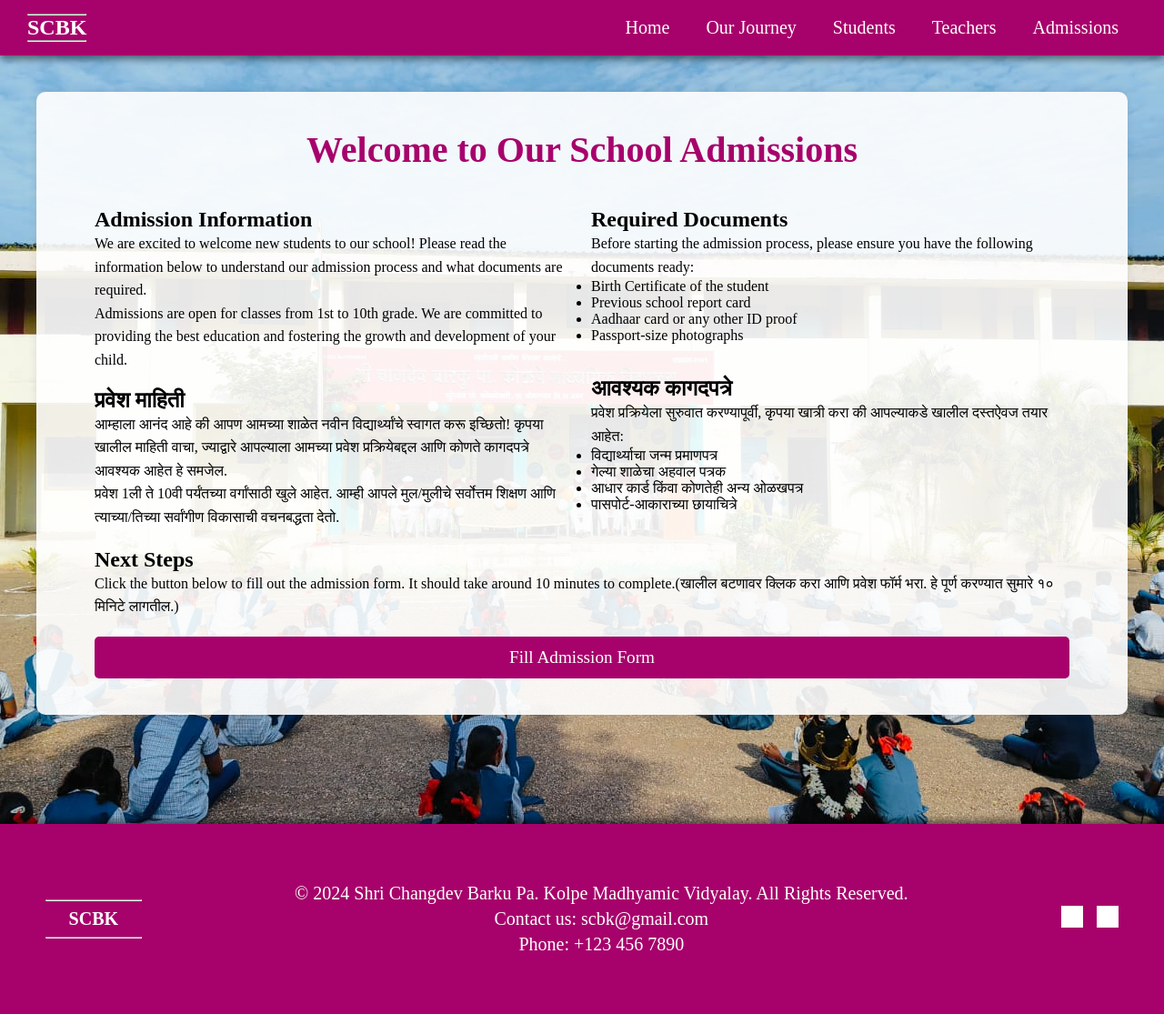
After one commit to PayalB24/SCBK, a PHP site: page /admissions.html in a window 1280 px wide. The commit adds this page. Shown: the whole page at 91% size. Run offline with PHP 8.4, Linux system fonts and the light colour scheme; grey boxes are pictures that could not be loaded.

Commit message:
given logic for admissions

```diff
--- /dev/null
+++ b/admissions.html
@@ -0,0 +1,252 @@
+<!DOCTYPE html>
+<html lang="en">
+
+<head>
+    <meta charset="UTF-8">
+    <meta name="viewport" content="width=device-width, initial-scale=1.0">
+    <title>School Admission</title>
+    <link rel="stylesheet" href="styles.css">
+    <style>
+        body {
+            background-image: url(/Images/students.jpg);
+            background-color: #f4f4f4;
+            margin: 0;
+            padding: 0;
+            box-sizing: border-box;
+        }
+
+        main {
+            display: flex;
+            justify-content: center;
+            padding: 0 2vw;
+        }
+
+        .container {
+            width: 100%;
+            max-width: 1200px;
+            margin: 5vh auto;
+            padding: 5vh 5vw;
+            background-color: #fff;
+            background-color: rgba(255, 255, 255, 0.9);
+            border-radius: 10px;
+            box-shadow: 0 0 10px rgba(0, 0, 0, 0.1);
+        }
+
+        h1 {
+            color: #A7016B;
+            text-align: center;
+            font-size: 2.5rem;
+            margin-bottom: 5vh;
+        }
+
+        .info-section p {
+            font-size: 1rem;
+            line-height: 1.6;
+            color: black;
+        }
+
+        .info-section {
+            margin-bottom: 20px;
+        }
+
+        .btn1,
+        .btn2 {
+            display: block;
+            width: 100%;
+            padding: 12px;
+            background-color: #A7016B;
+            color: white;
+            text-align: center;
+            border: none;
+            border-radius: 5px;
+            font-size: 1.2rem;
+            cursor: pointer;
+            text-decoration: none;
+        }
+
+        .btn1:hover,
+        .btn2:hover {
+            background-color: #c70a82;
+        }
+
+        .info-row {
+            display: flex;
+            flex-wrap: wrap;
+            gap: 20px;
+        }
+
+        .info-column {
+            flex: 1;
+            min-width: 280px;
+        }
+
+        @media (max-width: 1024px) {
+            .container {
+                padding: 5vh 4vw;
+            }
+
+            h1 {
+                font-size: 2rem;
+            }
+
+            .btn1,
+            .btn2 {
+                font-size: 1rem;
+                padding: 10px;
+            }
+        }
+
+        @media (max-width: 768px) {
+            .container {
+                margin: 5vh 3vw;
+                padding: 4vh 3vw;
+            }
+
+            h1 {
+                font-size: 1.8rem;
+                margin-bottom: 4vh;
+            }
+
+            .btn1,
+            .btn2 {
+                font-size: 16px;
+                padding: 8px;
+            }
+
+            .info-row {
+                flex-direction: column;
+            }
+        }
+
+        @media (max-width: 480px) {
+            h1 {
+                font-size: 1.6rem;
+                margin-bottom: 3vh;
+            }
+
+            .info-section p {
+                font-size: 0.9rem;
+            }
+
+            .btn1,
+            .btn2 {
+                font-size: 14px;
+                padding: 8px;
+            }
+        }
+    </style>
+</head>
+
+<body>
+    <header>
+        <nav class="custom-navbar">
+            <div class="custom-logo">
+                <hr>
+                <h1>SCBK</h1>
+                <hr>
+            </div>
+            <ul class="custom-nav-li" id="navLinks">
+                <li><a href="#section1">Home</a></li>
+                <li class="dropdown">
+                    <a href="about.html" class="dropbtn" onclick="toggleDropdown(event); applyMargin();">Our Journey</a>
+                    <ul class="dropdown-content" id="dropdownMenu">
+                      <li><a href="about.html#section1">Our History</a></li>
+                      <li><a href="/about.html#section2">Achievements</a></li>
+                      <li><a href="/about.html#section3">Vision & Mission</a></li>
+                      <li><a href="/about.html#section4">Managing Trustee</a></li>
+                      <li><a href="/about.html#section5">Principal's Message</a></li>
+                      <li><a href="/about.html#section6">Calender</a></li>
+                      </ul>
+                  </li>
+                <li><a href="studentteacher.html">Students</a></li>
+                <li><a href="studentteacher.html">Teachers</a></li>
+                <li><a href="admissions.html">Admissions</a></li>
+            </ul>
+            <div class="custom-burger" id="custom" onclick="toggleNav()">
+                <div class="line1"></div>
+                <div class="line2"></div>
+                <div class="line3"></div>
+            </div>
+        </nav>
+    </header>
+
+    <main>
+        <div class="container">
+            <h1>Welcome to Our School Admissions</h1>
+
+            <div class="info-row">
+                <div class="info-column">
+                    <div class="info-section">
+                        <h2>Admission Information</h2>
+                        <p>We are excited to welcome new students to our school! Please read the information below to
+                            understand our admission process and what documents are required.</p>
+                        <p>Admissions are open for classes from 1st to 10th grade. We are committed to providing the
+                            best education and fostering the growth and development of your child.</p>
+                        <br>
+                        <h2>प्रवेश माहिती</h2>
+                        <p>आम्हाला आनंद आहे की आपण आमच्या शाळेत नवीन विद्यार्थ्यांचे स्वागत करू इच्छितो! कृपया खालील
+                            माहिती वाचा, ज्याद्वारे आपल्याला आमच्या प्रवेश प्रक्रियेबद्दल आणि कोणते कागदपत्रे आवश्यक आहेत
+                            हे समजेल.</p>
+                        <p>प्रवेश 1ली ते 10वी पर्यंतच्या वर्गांसाठी खुले आहेत. आम्ही आपले मुल/मुलीचे सर्वोत्तम शिक्षण
+                            आणि त्याच्या/तिच्या सर्वांगीण विकासाची वचनबद्धता देतो.</p>
+
+                    </div>
+                </div>
+                <div class="info-column">
+                    <div class="info-section">
+                        <h2>Required Documents</h2>
+                        <p>Before starting the admission process, please ensure you have the following documents ready:
+                        </p>
+                        <ul>
+                            <li>Birth Certificate of the student</li>
+                            <li>Previous school report card</li>
+                            <li>Aadhaar card or any other ID proof</li>
+                            <li>Passport-size photographs</li>
+                        </ul>
+                        <br>
+                        <br>
+                        <h2>आवश्यक कागदपत्रे</h2>
+                        <p>प्रवेश प्रक्रियेला सुरुवात करण्यापूर्वी, कृपया खात्री करा की आपल्याकडे खालील दस्तऐवज तयार
+                            आहेत:</p>
+                        <ul>
+                            <li>विद्यार्थ्याचा जन्म प्रमाणपत्र</li>
+                            <li>गेल्या शाळेचा अहवाल पत्रक</li>
+                            <li>आधार कार्ड किंवा कोणतेही अन्य ओळखपत्र</li>
+                            <li>पासपोर्ट-आकाराच्या छायाचित्रे</li>
+                        </ul>
+
+                    </div>
+                </div>
+            </div>
+
+            <div class="info-section">
+                <h2>Next Steps</h2>
+                <p>Click the button below to fill out the admission form. It should take around 10 minutes to complete.(खालील बटणावर क्लिक करा आणि प्रवेश फॉर्म भरा. हे पूर्ण करण्यात सुमारे १० मिनिटे लागतील.)</p>
+            </div>
+
+            <a href="admission-form.html" class="btn1">Fill Admission Form</a>
+        </div>
+    </main>
+
+    <footer id="footer">
+        <div class="footer-container">
+            <div class="footer-logo">
+                <hr>
+                <h1>SCBK</h1>
+                <hr>
+            </div>
+            <div class="footer-info">
+                <p>&copy; 2024 Shri Changdev Barku Pa. Kolpe Madhyamic Vidyalay. All Rights Reserved.</p>
+                <p>Contact us: <a href="mailto:info@yourschool.com">scbk@gmail.com</a></p>
+                <p>Phone: +123 456 7890</p>
+            </div>
+            <div class="footer-social">
+                <a href="#"><img src="/Images/facebook-icon.png" alt="Facebook"></a>
+                <a href="#"><img src="/Images/instagram-icon.png" alt="Instagram"></a>
+            </div>
+        </div>
+    </footer>
+    <script src="app.js"></script>
+</body>
+
+</html>
--- a/styles.css
+++ b/styles.css
@@ -17,7 +17,6 @@ body {
 header {
     width: 100%;
 }
-/* Dropdown styles */
 .dropdown {
     position: relative;
     display: inline-block;
@@ -27,7 +26,7 @@ header {
     display: none;
     position: absolute;
     background-color: #A7016B;
-    min-width: 200px;
+    min-width: 230px;
     box-shadow: 0px 8px 16px rgba(0,0,0,0.2);
     z-index: 1;
 }
@@ -42,10 +41,6 @@ header {
     padding: 12px 7px;
     text-decoration: none;
     display: block;
-}
-
-.dropdown-content a:hover {
-    background-color: #C25590;
 }
 
 .dropdown.active .dropdown-content {
@@ -80,9 +75,12 @@ header {
 .custom-nav-li li a {
     color: white;
     text-decoration: none;
-    font-size: 18px;
+    font-size: 20px;
 }
 
+.custom-nav-li a:hover{
+    font-size: 21px;
+}
 .custom-burger {
     display: none;
     cursor: pointer;
@@ -100,8 +98,8 @@ header {
  #footer {
     background-color: #A7016B;
     color: white;
-    margin-top: 8vh;
-    padding: 20px 0;
+    margin-top: 10vh;
+    padding: 50px 5px;
     text-align: center;
     width: 100%;
     box-shadow: 0 -4px 8px rgba(0, 0, 0, 0.5);
@@ -129,6 +127,7 @@ header {
 
 .footer-info p {
     margin: 5px 0;
+    font-size: 20px;
 }
 
 .footer-info a {
```
Also changed, not shown: admission-form.html (added, +233 -0 lines), app.js (+12 -0 lines), index.html (+11 -10 lines).
